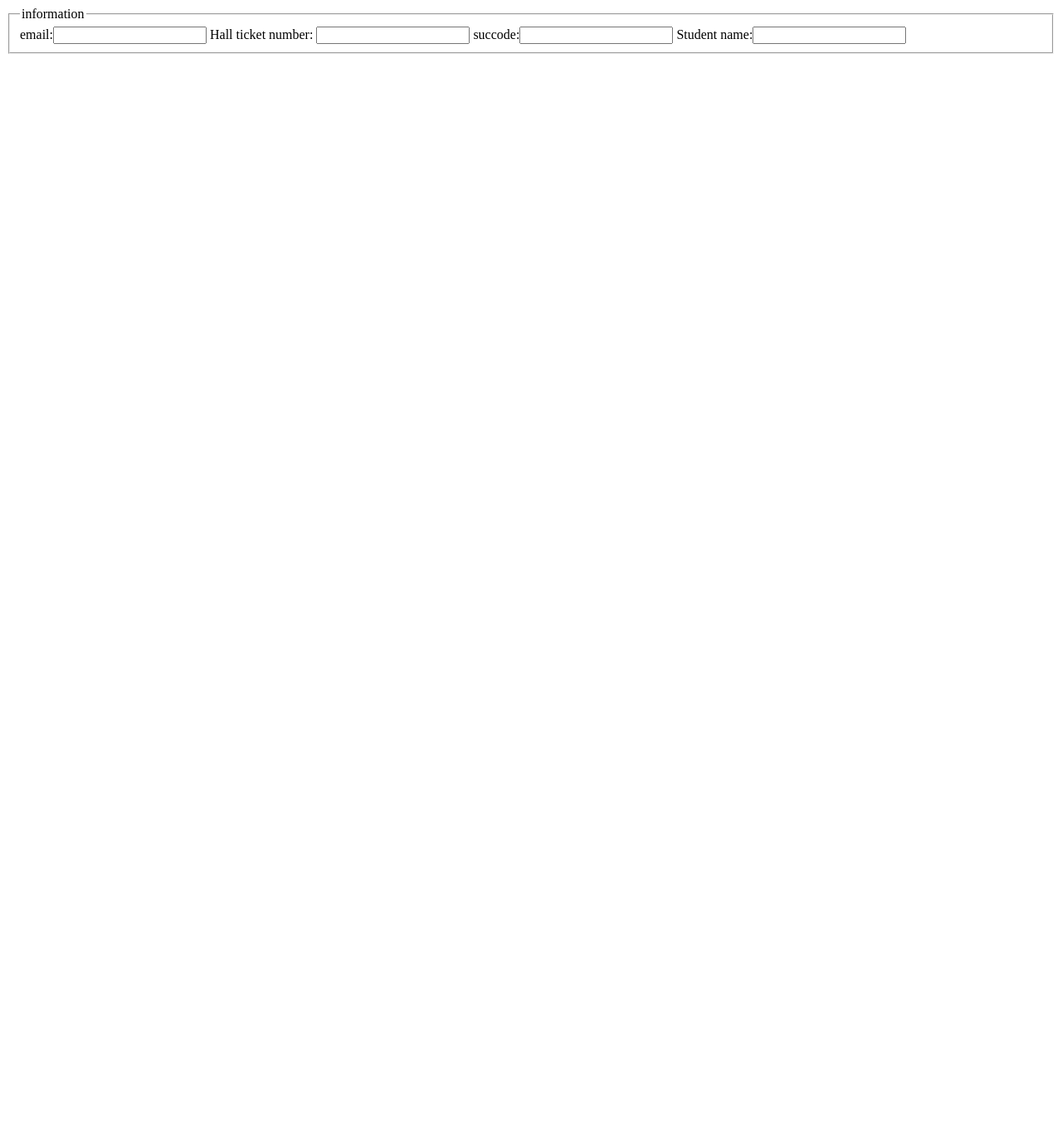
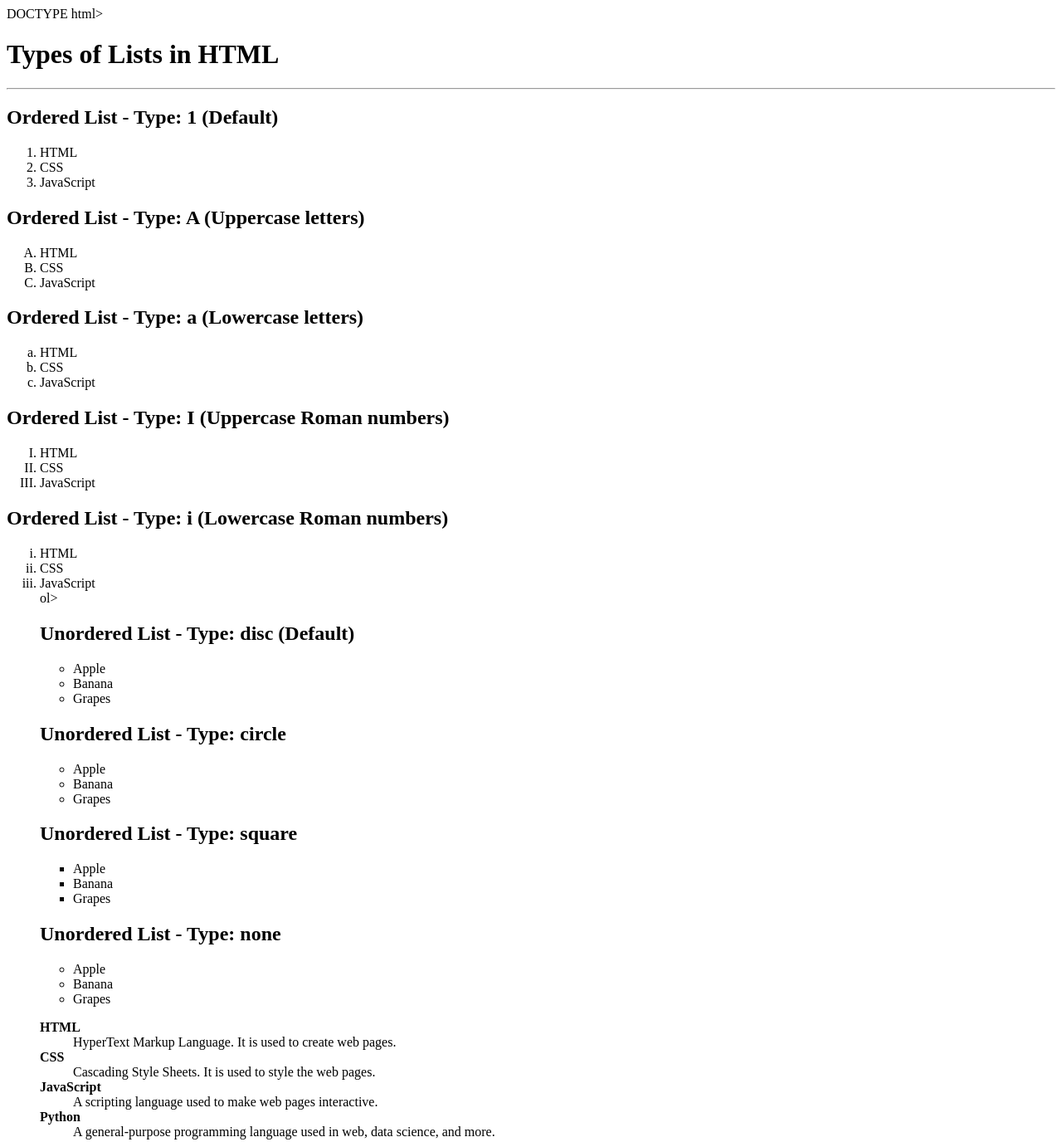
Before and after one commit to sureshema7843/Challenge-, a plain HTML site: page Index.html in a window 1280 px wide. Shown: the whole page at 83% size. Before the commit the page ends 800 px from the top, so only its background shows below. Drawn offline with Linux system fonts and the light colour scheme.

Commit message:
Update Index.html

```diff
--- a/Index.html
+++ b/Index.html
@@ -1,9 +1,145 @@
-<html><title>google sheet</title>
-  <body>
-    <fieldset>
-      <legend>information</legend>
-        <label>email:<input type="email"></label>
-    <label>Hall ticket number: <input type="number"></label>
-    <label>succode:<input type="number"></label>
-    <label>Student name:<input type="text"></label>
-    </fieldset></body></html>
+DOCTYPE html>
+
+<html>
+
+<head>
+
+ <title>HTML Lists Example</title>
+
+</head>
+
+<body>
+
+<h1>Types of Lists in HTML</h1>
+
+<hr>
+
+<h2>Ordered List - Type: 1 (Default)</h2>
+
+<ol type="1">
+
+ <li>HTML</li>
+
+ <li>CSS</li>
+
+ <li>JavaScript</li>
+
+</ol>
+
+<h2>Ordered List - Type: A (Uppercase letters)</h2>
+
+<ol type="A">
+
+ <li>HTML</li>
+
+ <li>CSS</li>
+
+ <li>JavaScript</li>
+
+</ol>
+
+<h2>Ordered List - Type: a (Lowercase letters)</h2>
+
+<ol type="a">
+
+ <li>HTML</li>
+
+ <li>CSS</li>
+
+ <li>JavaScript</li>
+
+</ol>
+
+<h2>Ordered List - Type: I (Uppercase Roman numbers)</h2>
+
+<ol type="I">
+
+ <li>HTML</li>
+
+ <li>CSS</li>
+
+ <li>JavaScript</li>
+
+</ol>
+
+<h2>Ordered List - Type: i (Lowercase Roman numbers)</h2>
+
+<ol type="i">
+
+ <li>HTML</li>
+
+ <li>CSS</li>
+
+ <li>JavaScript</li>ol>
+
+<h2>Unordered List - Type: disc (Default)</h2>
+
+<ul>
+
+ <li>Apple</li>
+
+ <li>Banana</li>
+
+ <li>Grapes</li>
+
+</ul>
+
+<h2>Unordered List - Type: circle</h2>
+
+<ul type="circle">
+
+ <li>Apple</li>
+
+ <li>Banana</li>
+
+ <li>Grapes</li>
+
+</ul>
+
+<h2>Unordered List - Type: square</h2>
+
+<ul type="square">
+
+ <li>Apple</li>
+
+ <li>Banana</li>
+
+ <li>Grapes</li>
+
+</ul>
+
+<h2>Unordered List - Type: none</h2>
+
+<ul>
+
+ <li>Apple</li>
+
+ <li>Banana</li>
+
+ <li>Grapes</li>
+
+</ul>
+
+<dl>
+
+ <dt><b>HTML</b></dt>
+
+ <dd>HyperText Markup Language. It is used to create web pages.</dd>
+
+ <dt><b>CSS</b></dt>
+
+ <dd>Cascading Style Sheets. It is used to style the web pages.</dd>
+
+ <dt><b>JavaScript</b></dt>
+
+ <dd>A scripting language used to make web pages interactive.</dd>
+
+ <dt><b>Python</b></dt>
+
+ <dd>A general-purpose programming language used in web, data science, and more.</dd>
+
+</dl>
+
+</body>
+
+</html>
```
